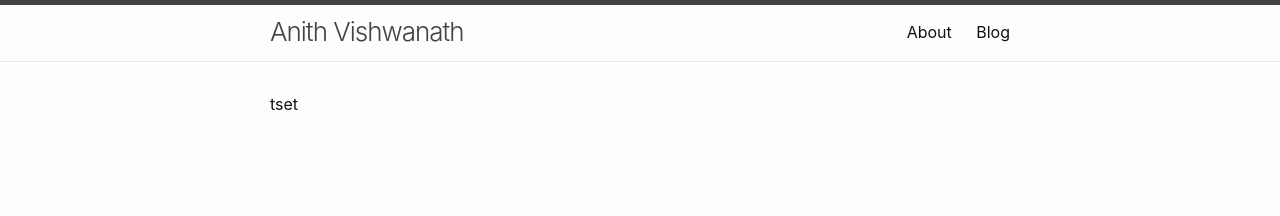
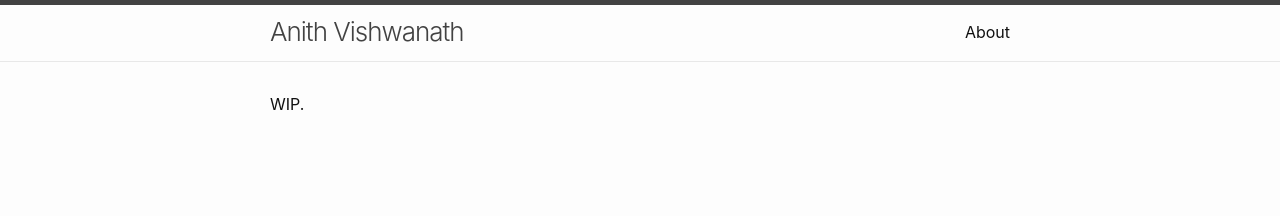
Before and after one commit to anithvishwanath/anithvishwanath.github.io, a Jekyll site: the page built from pages/blog.html, in a window 1280 px wide. Shown: the top 216 px of the page. Built offline with Jekyll 4.4.1, drawn with Linux system fonts in a browser that asks for light colours.

Commit message:
Update blog.html

```diff
--- a/pages/blog.html
+++ b/pages/blog.html
@@ -1,9 +1,6 @@
 ---
 layout: default
 permalink: /blog/
-title: Blog
-header_title: Blog
-header_link: "/blog/"
 ---
 
-tset
+WIP.
```
